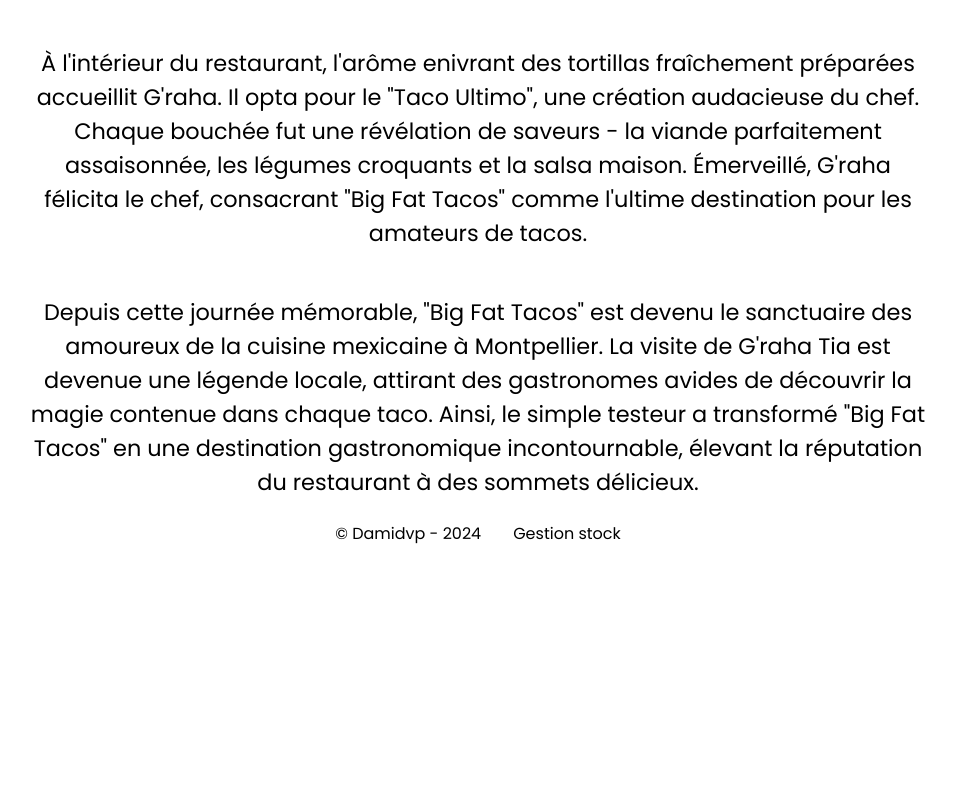
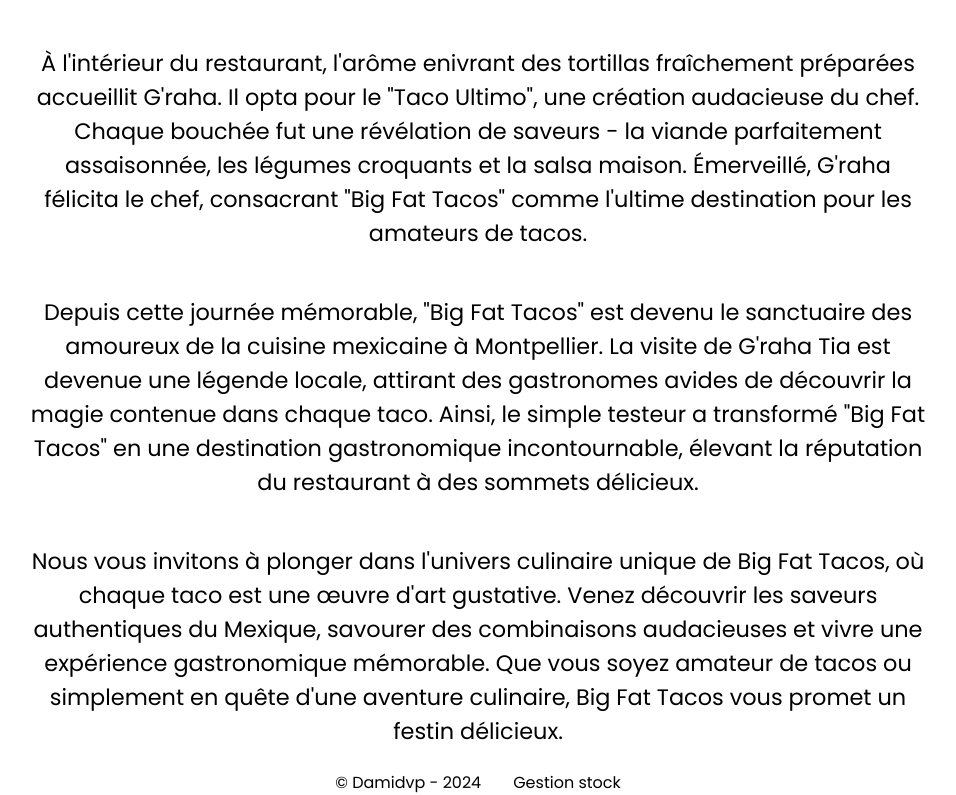
Before and after one commit to Damidvp/react-resto, a React (Create React App) app: page /presentation in a window 1280 px wide. Shown: the part 381-1176 px from the top of the page, without its empty margins (162-1118 px from the left). Before the commit the page ends 927 px from the top, so only its background shows below. Built offline with nearby package versions, Linux system fonts and the light colour scheme.

Commit message:
Configuration firebase

```diff
--- a/package.json
+++ b/package.json
@@ -6,6 +6,7 @@
     "@testing-library/jest-dom": "^5.17.0",
     "@testing-library/react": "^13.4.0",
     "@testing-library/user-event": "^13.5.0",
+    "firebase": "^10.7.2",
     "leaflet": "^1.9.4",
     "react": "^18.2.0",
     "react-dom": "^18.2.0",
--- a/src/components/components-accueil/subcomponents/Slider.jsx
+++ b/src/components/components-accueil/subcomponents/Slider.jsx
@@ -19,42 +19,35 @@
             src="https://cdn.pixabay.com/photo/2015/11/02/20/27/taco-1018962_1280.jpg"
             alt="Des tacos"
           ></img>
-          <p className="legend">Un délicieux taco</p>
+          <p className="legend">Le Gourmand</p>
         </div>
         <div>
           <img
             src="https://cdn.pixabay.com/photo/2017/11/13/03/56/grilled-pineapple-pork-burrito-2944562_1280.jpg"
             alt="Des tacos"
           ></img>
-          <p className="legend">Un délicieux taco</p>
-        </div>
-        <div>
-          <img
-            src="https://cdn.pixabay.com/photo/2017/11/13/03/56/mango-catfish-taco-2944558_1280.jpg"
-            alt="Des tacos"
-          ></img>
-          <p className="legend">Un délicieux taco</p>
+          <p className="legend">Le Spécial Mexicain</p>
         </div>
         <div>
           <img
             src="https://cdn.pixabay.com/photo/2017/12/27/04/28/tortilla-3041938_1280.jpg"
             alt="Des tacos"
           ></img>
-          <p className="legend">Un délicieux taco</p>
+          <p className="legend">Le Chocobo Party</p>
         </div>
         <div>
           <img
             src="https://cdn.pixabay.com/photo/2019/04/14/03/23/burrito-4126116_1280.jpg"
             alt="Des tacos"
           ></img>
-          <p className="legend">Un délicieux taco</p>
+          <p className="legend">Le Végétarien</p>
         </div>
         <div>
           <img
             src="https://cdn.pixabay.com/photo/2020/02/07/20/10/taco-4828265_1280.jpg"
             alt="Des tacos"
           ></img>
-          <p className="legend">Un délicieux taco</p>
+          <p className="legend">Le Raffiné</p>
         </div>
       </Carousel>
     </div>
--- a/src/components/components-presentation/Presentation.jsx
+++ b/src/components/components-presentation/Presentation.jsx
@@ -29,6 +29,14 @@
         incontournable, élevant la réputation du restaurant à des sommets
         délicieux.
       </p>
+      <p>
+        Nous vous invitons à plonger dans l'univers culinaire unique de Big Fat
+        Tacos, où chaque taco est une œuvre d'art gustative. Venez découvrir les
+        saveurs authentiques du Mexique, savourer des combinaisons audacieuses
+        et vivre une expérience gastronomique mémorable. Que vous soyez amateur
+        de tacos ou simplement en quête d'une aventure culinaire, Big Fat Tacos
+        vous promet un festin délicieux.
+      </p>
     </div>
   );
 }
```
Also changed, not shown: firebase.json (added), 2 other files (tests, documents, lock files or other folders).
